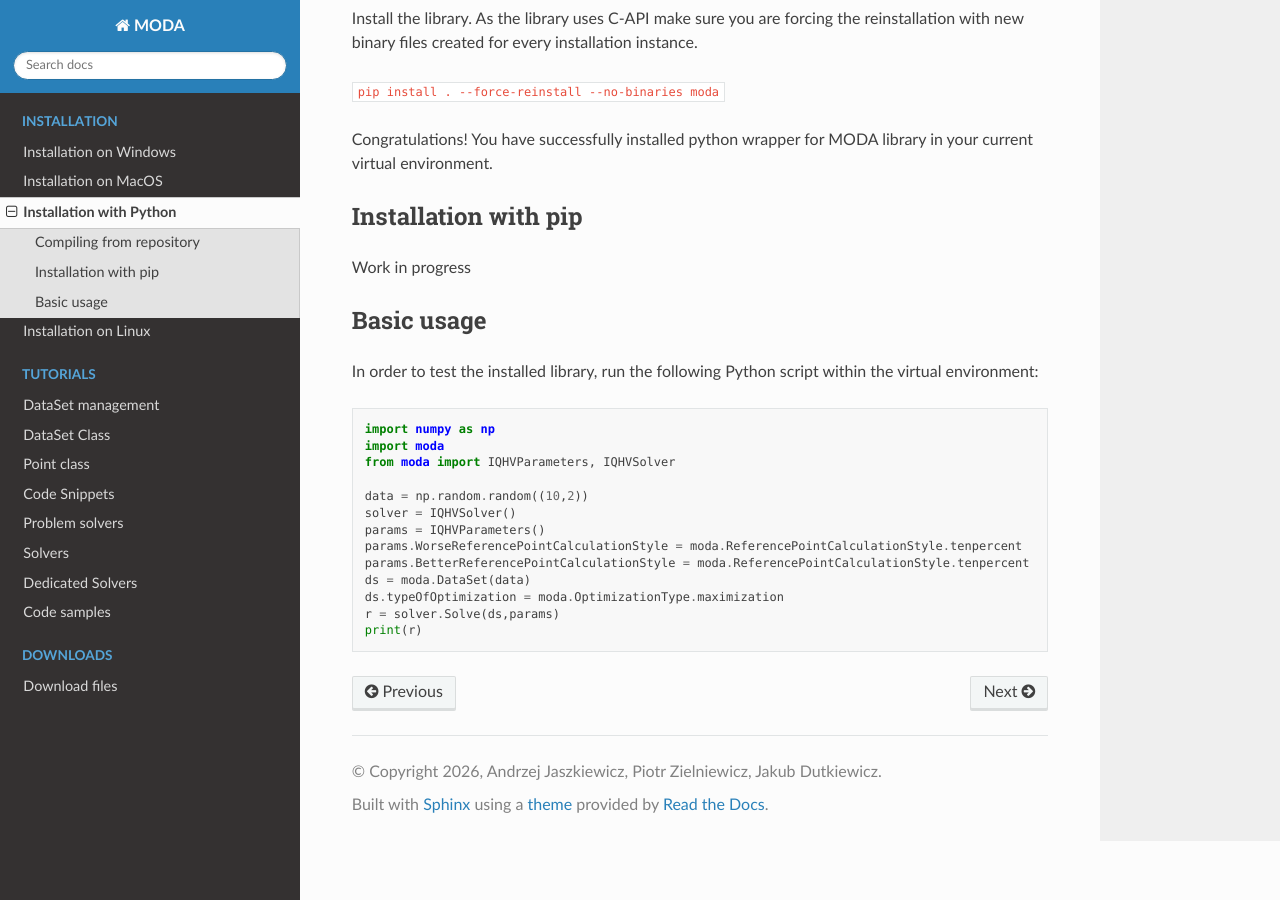
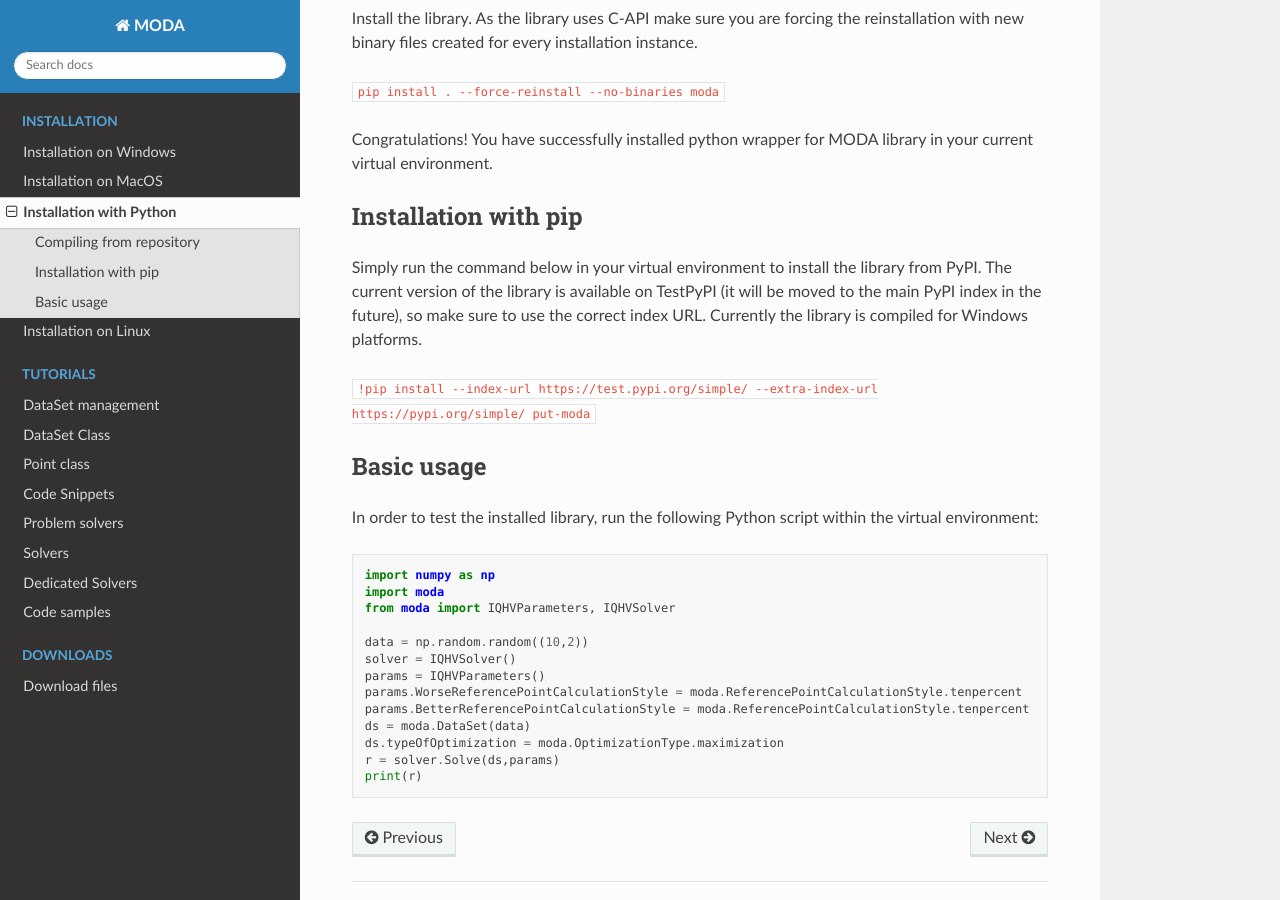
Before and after one commit to dudenzz/moda, a Sphinx documentation site: the page built from docs/source/installation_python.rst, in a window 1280 px wide and 900 px high, scrolled down 790 px. Built offline with Sphinx 7.4.7 and the Read the Docs theme 3.1.0, drawn with Linux system fonts in a browser that asks for light colours.

Commit message:
installation with pip in docs

```diff
--- a/docs/source/installation_python.rst
+++ b/docs/source/installation_python.rst
@@ -40,8 +40,9 @@
 Installation with pip
 ----------------
 
-Work in progress
+Simply run the command below in your virtual environment to install the library from PyPI. The current version of the library is available on TestPyPI (it will be moved to the main PyPI index in the future), so make sure to use the correct index URL. Currently the library is compiled for Windows platforms.
 
+``!pip install --index-url https://test.pypi.org/simple/ --extra-index-url https://pypi.org/simple/ put-moda``
 
 Basic usage
 ----------------
```
Also changed, not shown: docs/source/installation_windows.rst (+6 -5 lines), 6 other files.
